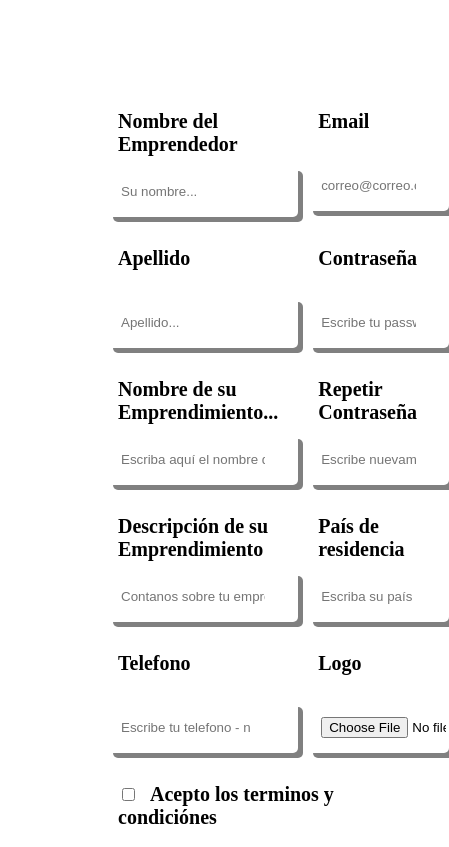
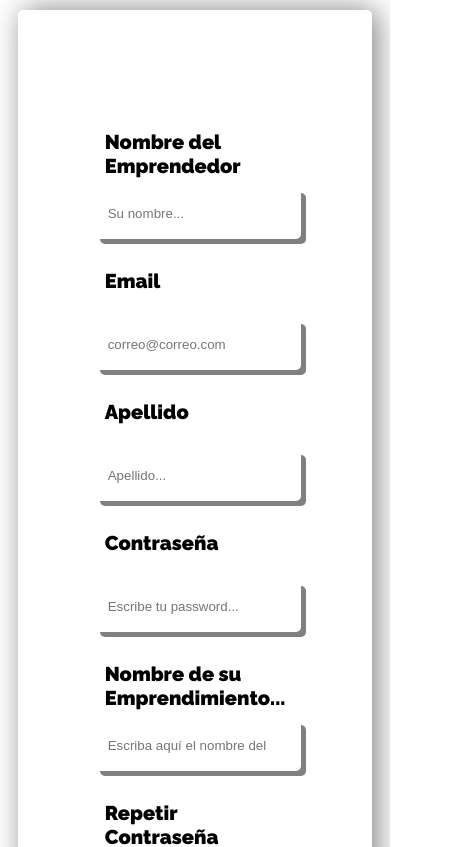
Before and after one commit to PiaAchigar/Form-with-Style-Components-in-React, a React (Create React App) app: page / in a window 390 px wide. Shown: the top 847 px of the page, 449 px wide, since content can reach past the window. Built offline with nearby package versions, Linux system fonts and the light colour scheme.

Commit message:
responsive mobile

```diff
--- a/public/index.html
+++ b/public/index.html
@@ -8,6 +8,9 @@
   <meta name="theme-color" content="#000000" />
   <meta name="description" content="Web site created using create-react-app" />
   <link rel="apple-touch-icon" href="%PUBLIC_URL%/holduoLogo.png" />
+  <link rel="preconnect" href="https://fonts.googleapis.com">
+  <link rel="preconnect" href="https://fonts.gstatic.com" crossorigin>
+  <link href="https://fonts.googleapis.com/css2?family=Raleway:wght@900&display=swap" rel="stylesheet">
   <!--
       manifest.json provides metadata used when your web app is installed on a
       user's mobile device or desktop. See https://developers.google.com/web/fundamentals/web-app-manifest/
--- a/src/App.js
+++ b/src/App.js
@@ -1,5 +1,6 @@
 import React, { useState } from "react";
 import {
+  Main,
   Form,
   Label,
   ContenedorTerminos,
@@ -51,7 +52,7 @@ function App() {
     }
   };
   return (
-    <main>
+    <Main>
       <Form action="">
         <Input
           estado={nombre}
@@ -172,7 +173,7 @@ function App() {
           <MensajeExito>El Formulario se envio exitosamente!</MensajeExito>
         </ContenedorBtnEnvio>
       </Form>
-    </main>
+    </Main>
   );
 }
 export default App;
--- a/src/Elements/Forms.js
+++ b/src/Elements/Forms.js
@@ -8,13 +8,26 @@ const colores = {
   hover: "#196C84",
 };
 
+const Main = styled.main`
+  box-shadow: 5px 0px 30px grey;
+  border-radius: 5px;
+  font-family: "Raleway", sans-serif;
+  margin: 10px;
+  padding: 10px;
+  display: flex;
+  justify-content: center;
+`;
+
 const Form = styled.form`
   display: grid;
   grid-template-columns: 1fr 1fr;
   gap: 20px;
   margin: 100px;
   @media (max-width: 800px) {
-    grid-template-columns: 1fr;
+    display: flex;
+    flex-direction: column;
+    align-content: space-around;
+    width: 100%;
   }
 `;
 
@@ -154,6 +167,7 @@ const MensajeError = styled.div`
 `;
 
 export {
+  Main,
   Form,
   Label,
   GrupoInput,
```
